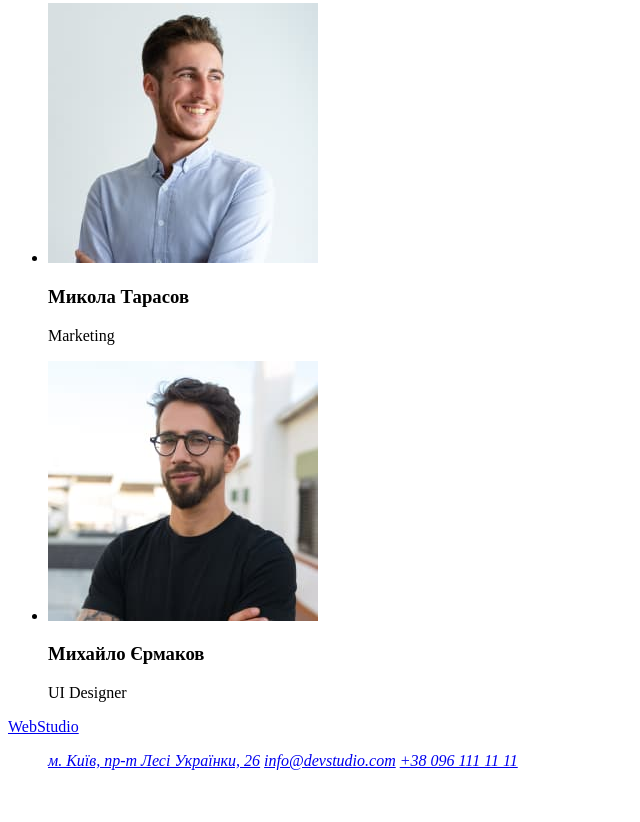
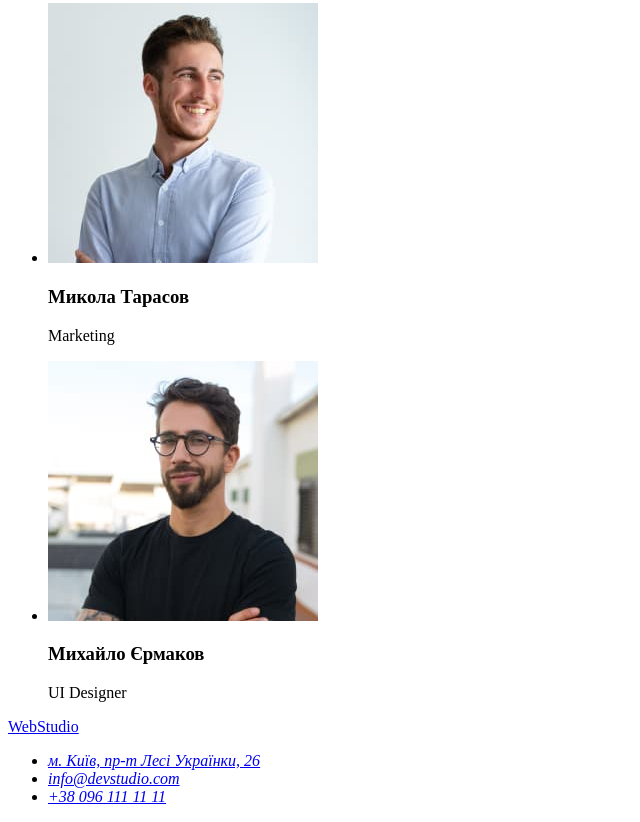
Before and after one commit to soe4ka/goit-markup-hw-01, a plain HTML site: page index.html in a window 1280 px wide. Shown: the part 2333-3155 px from the top of the page, without its empty margins (0-640 px from the left). Before the commit the page ends 3119 px from the top, so only its background shows below. Drawn offline with Linux system fonts and the light colour scheme.

Commit message:
Додає список в адресу

```diff
--- a/index.html
+++ b/index.html
@@ -101,9 +101,9 @@
         <a href="./index.html">WebStudio</a>
         <address>
             <ul>
-                <a href="https://goo.gl/maps/Lt7ySkNtSUmpowmB8" target="_blank" rel="noreferrer noopener">м. Київ, пр-т Лесі Українки, 26</a>
-                <a href="mailto:info@devstudio.com">info@devstudio.com</a>
-                <a href="tel:+380961111111">+38 096 111 11 11</a>
+                <li><a href="https://goo.gl/maps/Lt7ySkNtSUmpowmB8" target="_blank" rel="noreferrer noopener">м. Київ, пр-т Лесі Українки, 26</a> </li>
+                <li><a href="mailto:info@devstudio.com">info@devstudio.com</a></li>
+                <li><a href="tel:+380961111111">+38 096 111 11 11</a></li>
             </ul>
         </address>
     </footer>
```
